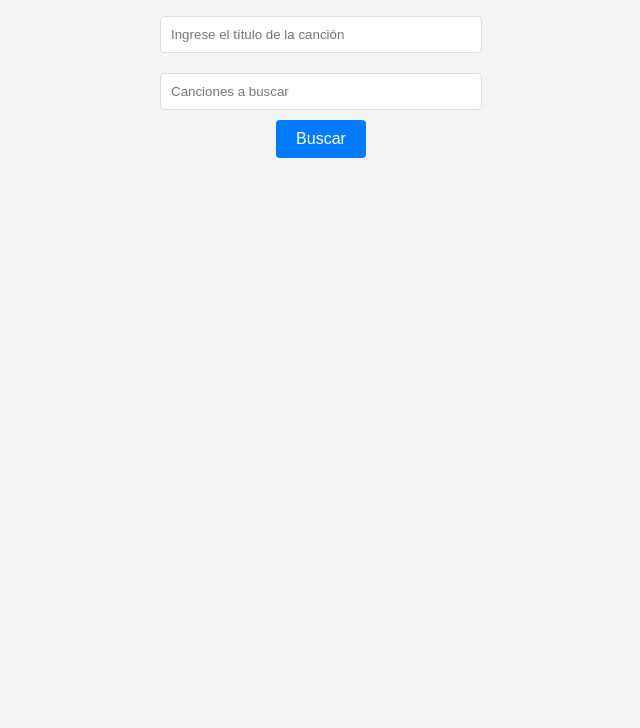
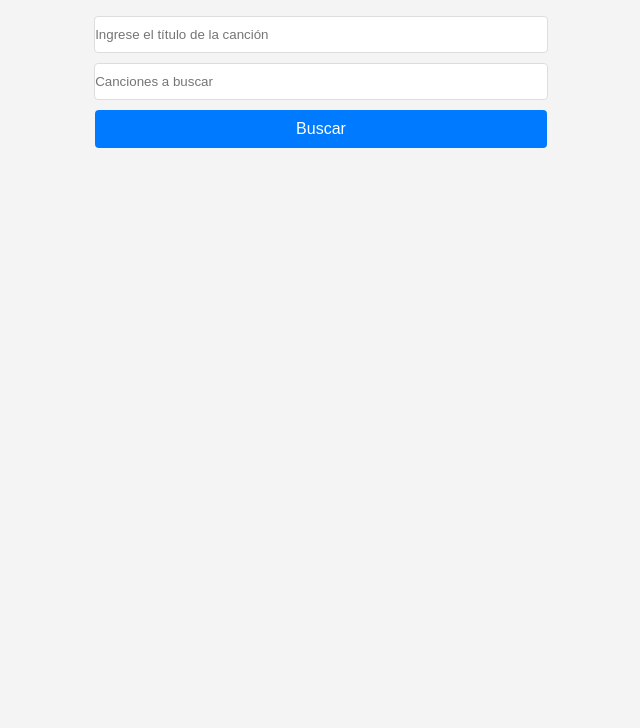
Before and after one commit to FacundoNeiman/pruebasvinillum, a plain HTML site: page index.html in a window 1280 px wide. Shown: the part 72-800 px from the top of the page, without its empty margins (319-959 px from the left). Drawn offline with Linux system fonts and the light colour scheme.

Commit message:
solución de estilo de botón

```diff
--- a/index.html
+++ b/index.html
@@ -7,8 +7,9 @@
     <link rel="stylesheet" href="style.css">
   </head>
   <body>
+<div class="container">
+  <div class="subcontainer">
     <h1>Busca una canción en Deezer</h1>
-
     <input
     type="text"
     id="searchInput"
@@ -24,6 +25,10 @@
 
 
   <button onclick="searchTrack()">Buscar</button>
+  </div>
+</div>
+
+
 
 
 
--- a/style.css
+++ b/style.css
@@ -14,14 +14,26 @@ body {
     color: #333;
   }
 
+  .container{
+    width: 100%;
+    display: flex;
+    justify-content: center;
+  }
+
+  .subcontainer{
+    width: fit-content;
+    display: flex;
+    flex-direction: column;
+    gap: 10px;
+    align-items: center;
+  }
+
   input[type="text"],
   input[type="number"] {
-    padding: 10px;
-    margin: 10px;
+    padding: 10px 0;
     border: 1px solid #ddd;
     border-radius: 4px;
-    width: 300px;
-    max-width: 90%;
+    width: 100%;
   }
 
   button {
@@ -32,6 +44,7 @@ body {
     border-radius: 4px;
     cursor: pointer;
     font-size: 16px;
+    width: 100%;
   }
 
   button:hover {
```
Lines whose indentation alone changed are shown as unchanged.
